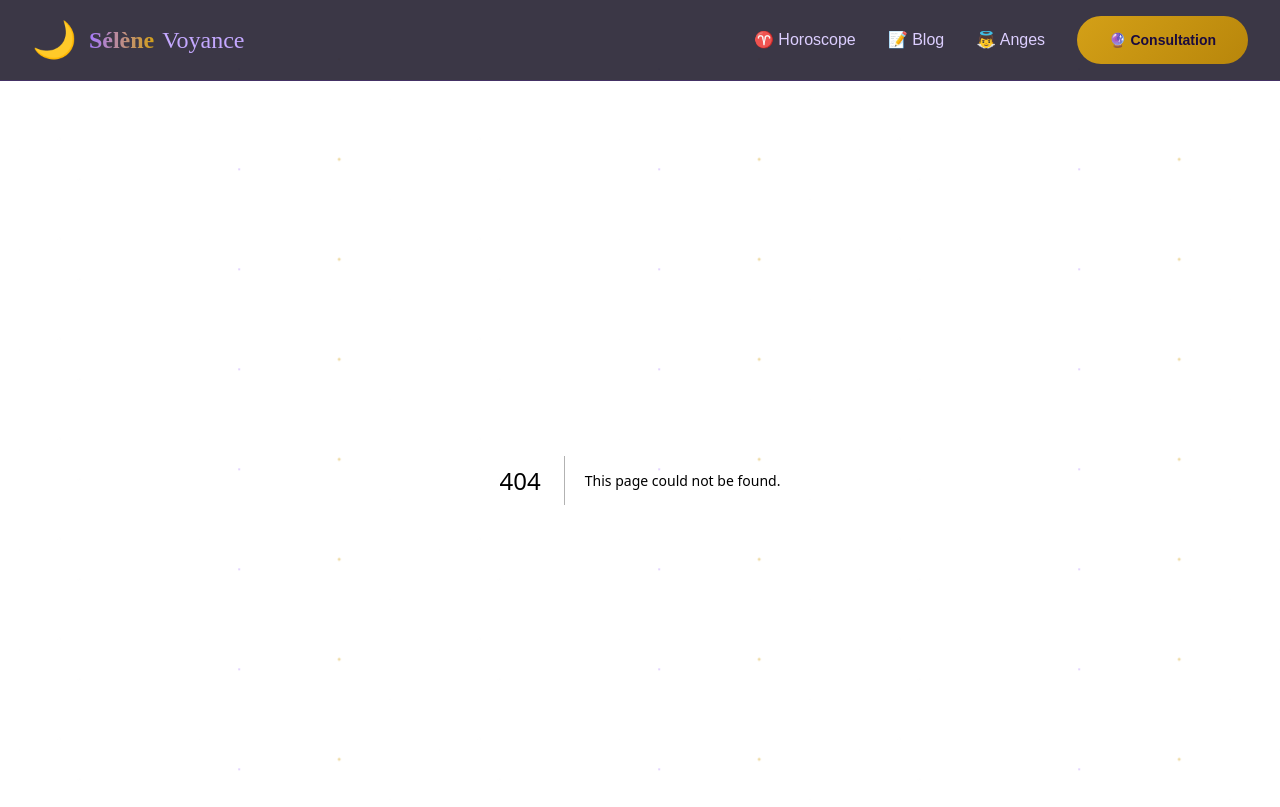
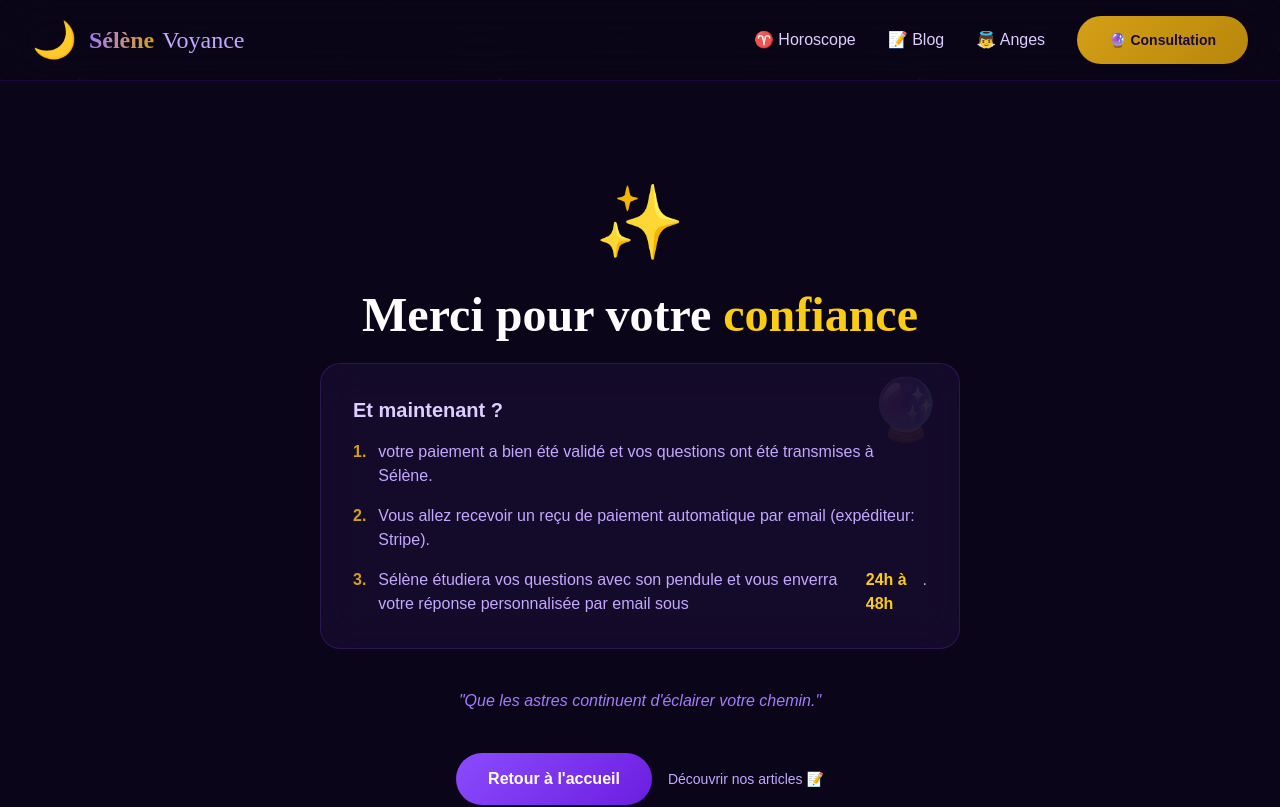
Before and after one commit to selenevoyance14-svg/voyance-pendule, a Next.js app: page /merci in a window 1280 px wide. Before the commit this address had no page. Shown: the top 807 px of the page. Built offline with nearby package versions, Linux system fonts and the light colour scheme.

Commit message:
🎉 Ajout de la page de remerciement post-paiement

```diff
--- /dev/null
+++ b/src/app/merci/page.tsx
@@ -0,0 +1,52 @@
+import type { Metadata } from "next";
+
+export const metadata: Metadata = {
+    title: "Merci pour votre confiance — Sélène Voyance",
+    description: "Votre commande de voyance par pendule a bien été enregistrée.",
+};
+
+export default function MerciPage() {
+    return (
+        <div className="min-h-screen bg-[#0a0518] pt-24 pb-16 flex items-center justify-center">
+            <div className="max-w-2xl mx-auto px-4 text-center">
+                <div className="text-7xl mb-8 animate-float">✨</div>
+
+                <h1 className="font-heading text-4xl sm:text-5xl font-bold text-white mb-6">
+                    Merci pour votre <span className="text-gold-400">confiance</span>
+                </h1>
+
+                <div className="glass-card p-8 mb-10 text-left relative overflow-hidden">
+                    <div className="absolute top-0 right-0 p-4 opacity-10 text-6xl">🔮</div>
+                    <h2 className="text-xl font-bold text-mystic-200 mb-4">Et maintenant ?</h2>
+                    <ul className="space-y-4 text-mystic-300">
+                        <li className="flex gap-3">
+                            <span className="text-gold-500 font-bold">1.</span>
+                            votre paiement a bien été validé et vos questions ont été transmises à Sélène.
+                        </li>
+                        <li className="flex gap-3">
+                            <span className="text-gold-500 font-bold">2.</span>
+                            Vous allez recevoir un reçu de paiement automatique par email (expéditeur: Stripe).
+                        </li>
+                        <li className="flex gap-3">
+                            <span className="text-gold-500 font-bold">3.</span>
+                            Sélène étudiera vos questions avec son pendule et vous enverra votre réponse personnalisée par email sous <strong className="text-gold-400">24h à 48h</strong>.
+                        </li>
+                    </ul>
+                </div>
+
+                <p className="text-mystic-400 mb-10 italic">
+                    "Que les astres continuent d&apos;éclairer votre chemin."
+                </p>
+
+                <div className="flex flex-col sm:flex-row items-center justify-center gap-4">
+                    <a href="/" className="btn-mystic">
+                        Retour à l&apos;accueil
+                    </a>
+                    <a href="/blog" className="text-mystic-300 hover:text-gold-400 transition text-sm font-medium">
+                        Découvrir nos articles 📝
+                    </a>
+                </div>
+            </div>
+        </div>
+    );
+}
```
